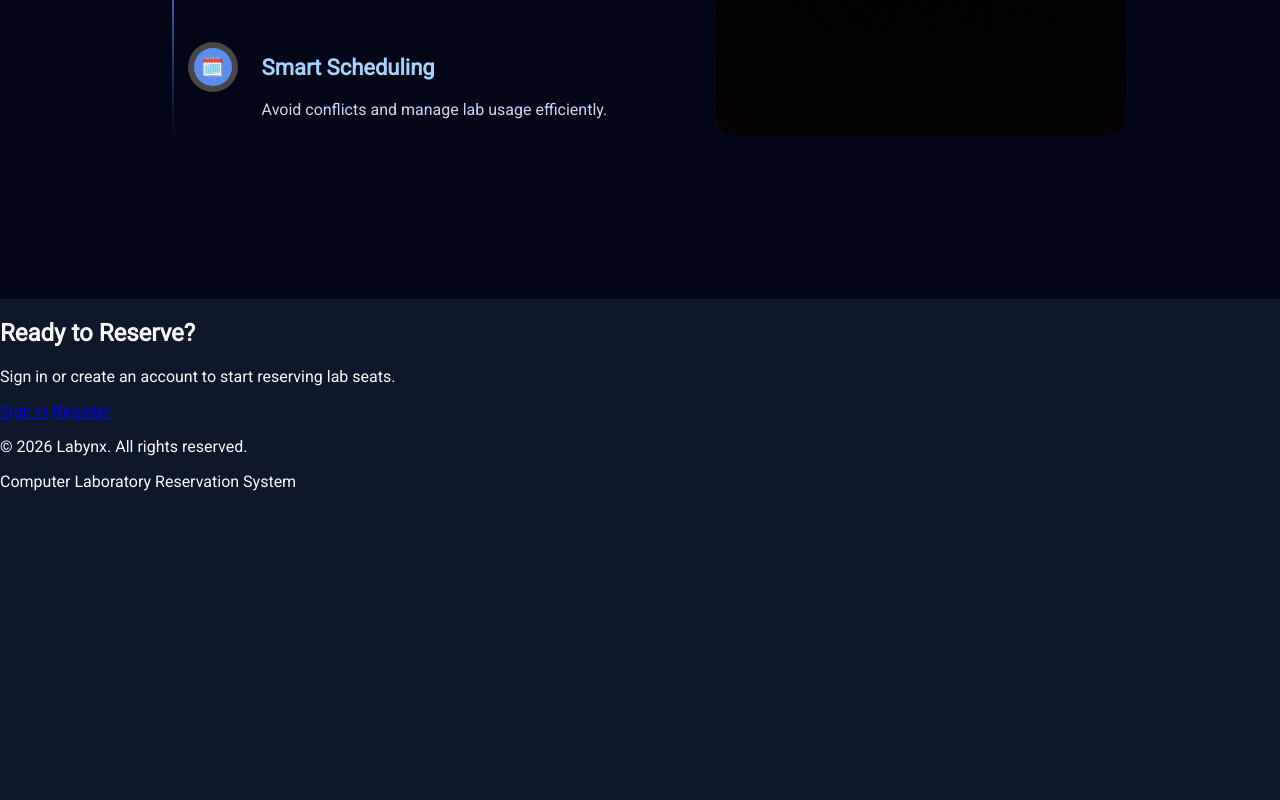
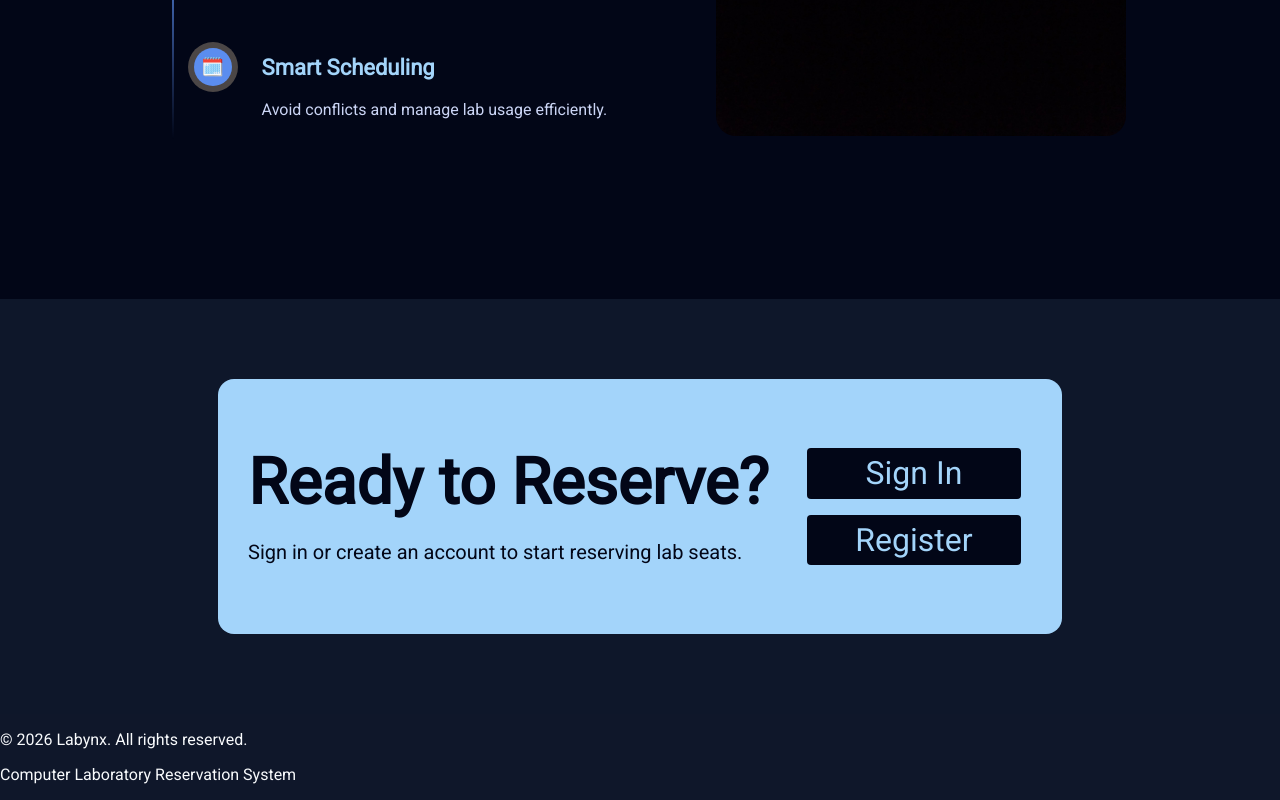
Before and after one commit to Cynquivy/Lab-Reservation-Application-2, a plain HTML site: page index.html in a window 1280 px wide. Shown: the part 1964-2764 px from the top of the page. Before the commit the page ends 2471 px from the top, so only its background shows below. Drawn offline with Linux system fonts and the light colour scheme.

Commit message:
feat: added cta features

```diff
--- a/index.html
+++ b/index.html
@@ -6,7 +6,7 @@
     </head>
     <body>
         <div class="banner">
-            <header class="header">
+            <header>
                 <nav class="home-nav">
                     <ul>
                         <li class="logo"><a href="index.html">Labynx</a></li>
@@ -90,13 +90,19 @@
                 </div>
             </div>
         </section>
-        <section class="cta">
-            <h2>Ready to Reserve?</h2>
-            <p>Sign in or create an account to start reserving lab seats.</p>
-            <a href="#" class="btn-primary">Sign In</a>
-            <a href="#" class="btn-secondary">Register</a>
-        </section>
-        <footer class="footer">
+        <div class="cta">
+            <div class="cta-container">
+                <div class="cta-information-container">
+                    <h2>Ready to Reserve?</h2>
+                    <p>Sign in or create an account to start reserving lab seats.</p>
+                </div>
+                <div class="cta-button-container">
+                    <a href="#" class="btn-primary">Sign In</a>
+                    <a href="#" class="btn-secondary">Register</a>
+                </div>
+            </div>
+        </div>
+        <footer>
             <p>&copy; 2026 Labynx. All rights reserved.</p>
             <p>Computer Laboratory Reservation System</p>
         </footer>
--- a/styles/home.css
+++ b/styles/home.css
@@ -7,11 +7,6 @@ body {
     background-color: #0F172A;
     color: #F8FAFC;
     font-family: Roboto, sans-serif;
-}
-
-.header {
-    display: flex;
-    justify-content: space-between;
 }
 
 .banner {
@@ -34,7 +29,7 @@ body {
 
 .home-nav {
     display: flex;
-    flex-grow: 1;
+    position: relative;
     padding: 10px 90px;
     font-family: Roboto;
     text-transform: uppercase;
@@ -307,6 +302,66 @@ body {
     max-width: 520px;
 }
 
+.cta {
+    display: flex;
+    flex-direction: row;
+    justify-content: center;
+    background-color: #0e172a;
+    padding: 5rem;
+}
+
+.cta h2 {
+    color: #020617;
+    font-size: 4rem;
+    margin-top: 1rem;
+    margin-bottom: 0;
+}
+
+.cta-container {
+    display: flex;
+    flex-direction: row;
+    flex-direction: flex-start;
+    background-color: #A3D4FA;
+    border-radius: 16px;
+    width: 70%;
+    padding: 50px 30px 50px 30px;
+}
+
+.cta-information-container {
+    display: flex;
+    flex-direction: column;
+    flex-grow: 0.9;
+    justify-content: center;
+}
+
+.cta-information-container p {
+    color: #020617;
+    font-size: 1.25rem;
+}
+
+.cta-button-container {
+    display: flex;
+    flex-direction: column;
+    justify-content: center;
+}
+
+.cta-button-container a {
+    color: #A3D4FA;
+    background-color: #020617;;
+    text-decoration: none;
+    border-radius: 4px;
+    font-size: 2rem;
+    margin: 0.5rem;
+    padding: 0.4rem;
+    padding-right: 3rem;
+    padding-left: 3rem;
+    text-align: center;
+}
+
+.footer {
+
+}
+
 @media screen and (max-width: 1023px) {
     .home-nav{
         padding-left: 30px;
```
